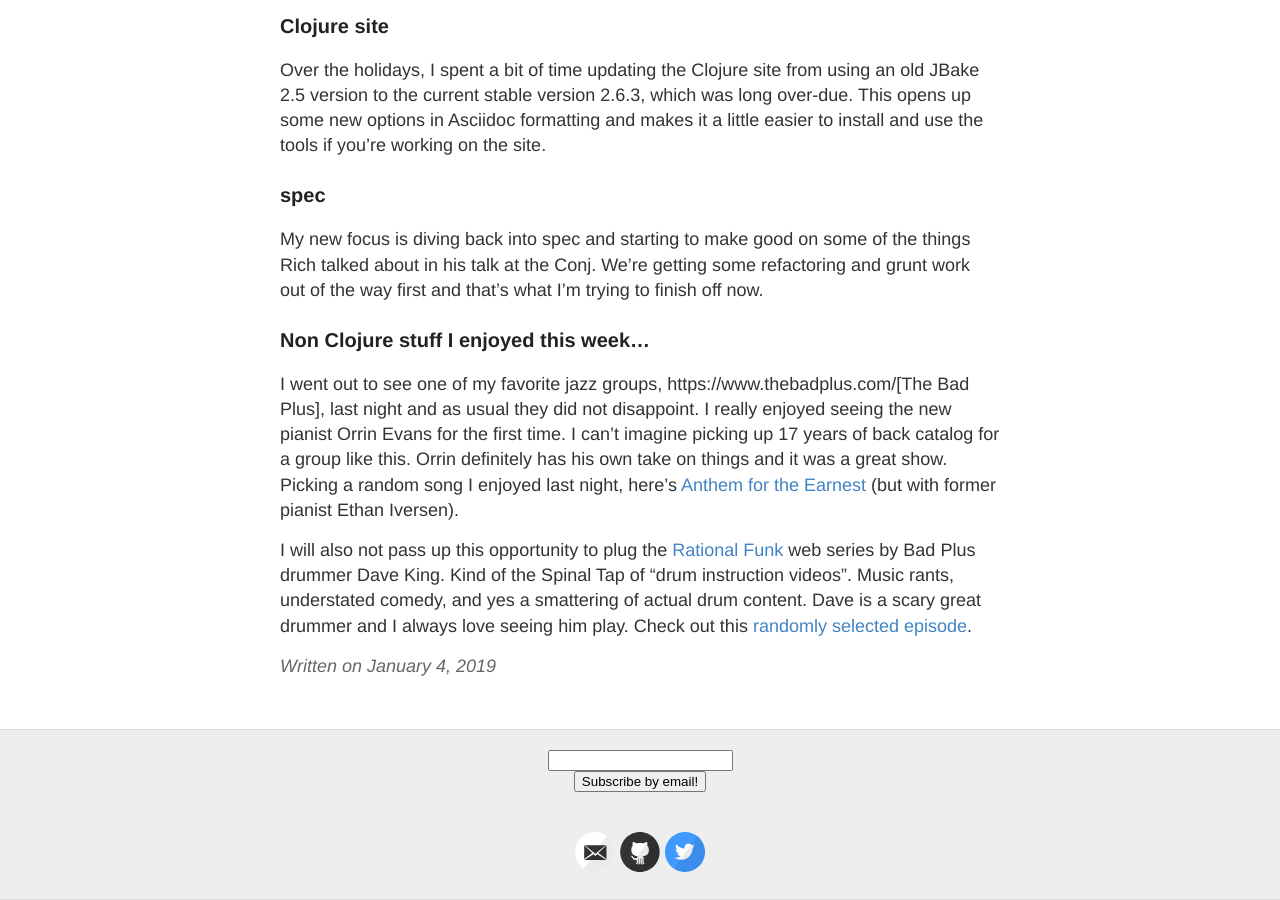
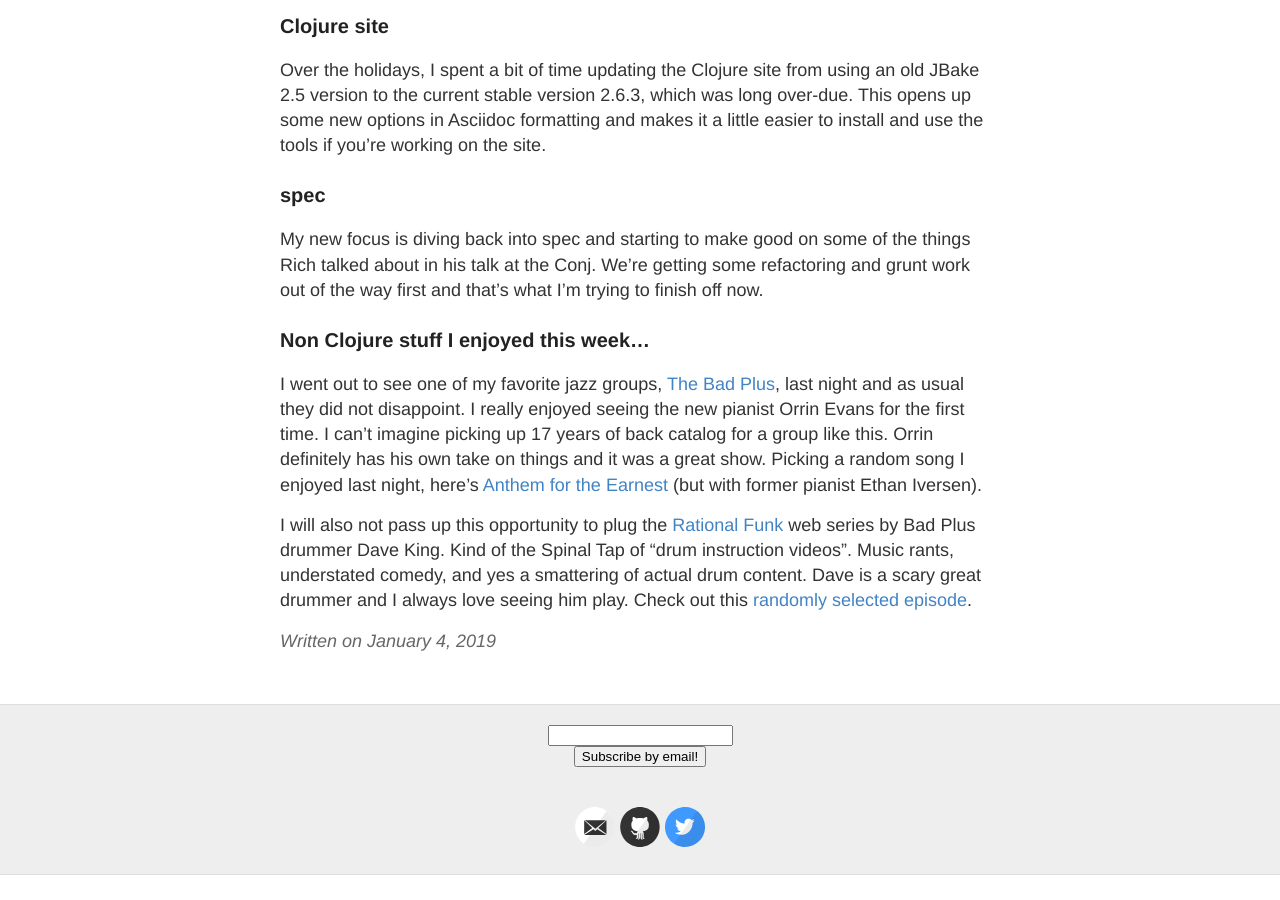
Before and after one commit to insideclojure/insideclojure.github.io, a Jekyll site: the page built from _posts/2019-01-04-journal.md, in a window 1280 px wide and 900 px high, scrolled down 885 px. Built offline with Jekyll 4.4.1, drawn with Linux system fonts in a browser that asks for light colours; comment, search, counter and statistics services are not loaded; after the commit the page ends 1760 px from its top, so only the background shows below that; some of the changed lines change nothing that is shown.

Commit message:
fix format

```diff
--- a/_posts/2019-01-04-journal.md
+++ b/_posts/2019-01-04-journal.md
@@ -28,6 +28,6 @@ My new focus is diving back into spec and starting to make good on some of the t
 
 ### Non Clojure stuff I enjoyed this week...
 
-I went out to see one of my favorite jazz groups, https://www.thebadplus.com/[The Bad Plus], last night and as usual they did not disappoint. I really enjoyed seeing the new pianist Orrin Evans for the first time. I can't imagine picking up 17 years of back catalog for a group like this. Orrin definitely has his own take on things and it was a great show. Picking a random song I enjoyed last night, here's [Anthem for the Earnest](https://www.youtube.com/watch?v=ApNzukkcY14) (but with former pianist Ethan Iversen).
+I went out to see one of my favorite jazz groups, [The Bad Plus](https://www.thebadplus.com/), last night and as usual they did not disappoint. I really enjoyed seeing the new pianist Orrin Evans for the first time. I can't imagine picking up 17 years of back catalog for a group like this. Orrin definitely has his own take on things and it was a great show. Picking a random song I enjoyed last night, here's [Anthem for the Earnest](https://www.youtube.com/watch?v=ApNzukkcY14) (but with former pianist Ethan Iversen).
 
 I will also not pass up this opportunity to plug the [Rational Funk](https://www.youtube.com/channel/UC2bbMmLXhQtITdRiqRvy-yQ) web series by Bad Plus drummer Dave King. Kind of the Spinal Tap of "drum instruction videos". Music rants, understated comedy, and yes a smattering of actual drum content. Dave is a scary great drummer and I always love seeing him play. Check out this [randomly selected episode](https://www.youtube.com/watch?v=U5rOYWD3a7o).
```
